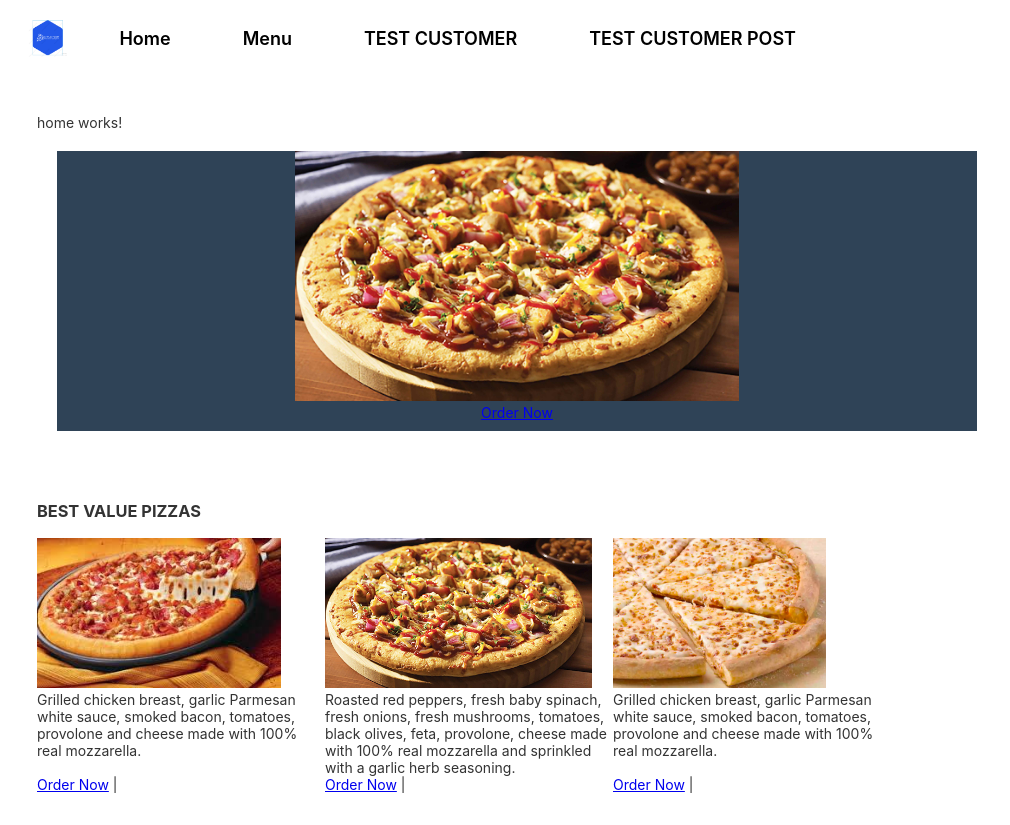
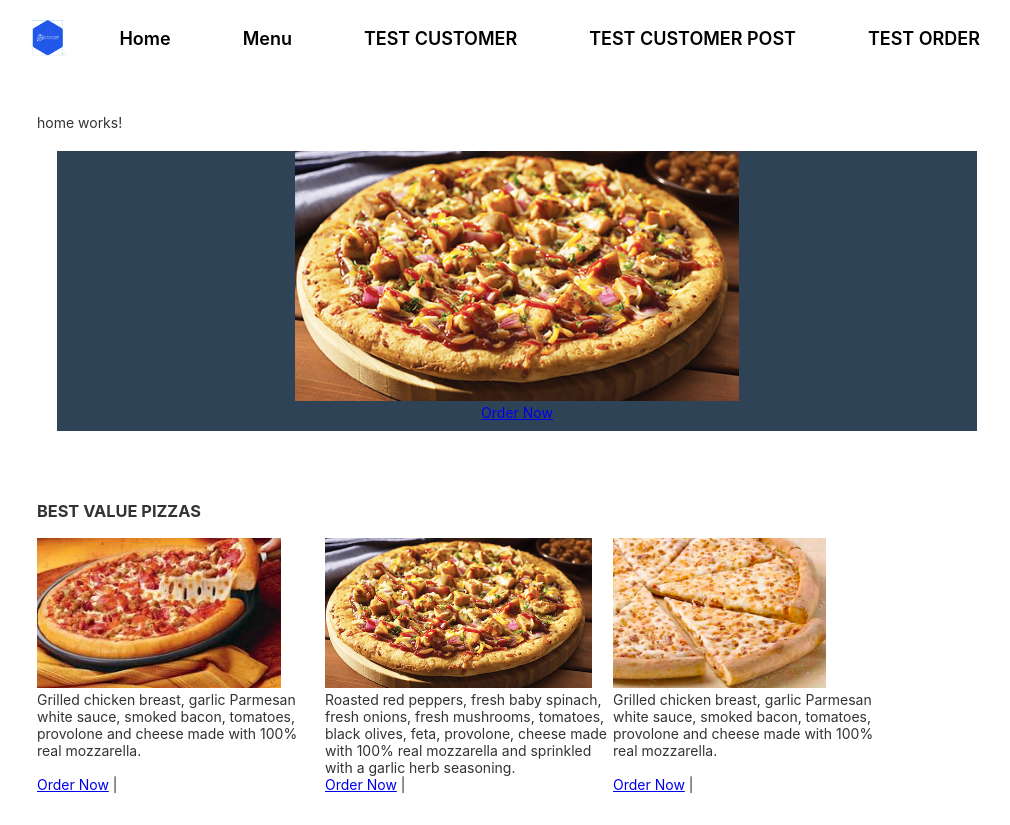
Before and after one commit to AaronAdlerRevature/ChajdPizzaAngular, an Angular app: page / in a window 1280 px wide. Shown: the whole page, without its empty margins (123-1133 px from the left). Built offline with nearby package versions, Linux system fonts and the light colour scheme.

Commit message:
Added test order link to main routing.

```diff
--- a/src/app/app-routing.module.ts
+++ b/src/app/app-routing.module.ts
@@ -6,6 +6,7 @@ import { ToppingsComponent  } from "./toppings/toppings.component";
 import { TestcustomerComponent } from './testcustomer/testcustomer.component';
 import { TestCustomerPostComponent } from './test-customer-post/test-customer-post.component';
 import { SpecialorderComponent } from './specialorder/specialorder.component';
+import { TestorderComponent } from './testorder/testorder.component';
 
 const routes: Routes = [
   { path: '', component: HomeComponent },
@@ -14,6 +15,7 @@ const routes: Routes = [
   { path: 'testcustomer', component: TestcustomerComponent},
   { path: 'testcustomerpost', component: TestCustomerPostComponent},
   { path: 'specialorder', component: SpecialorderComponent} ,
+  { path: 'testorder', component: TestorderComponent},
 ];
 
 @NgModule({
--- a/src/app/app.component.html
+++ b/src/app/app.component.html
@@ -13,6 +13,9 @@
     <div>
         <a routerLink = "testcustomerpost" class="menuItem">TEST CUSTOMER POST</a>
       </div>
+      <div>
+          <a routerLink = "testorder" class="menuItem">TEST ORDER</a>
+        </div>
 </div>
 
 <div class="content" role="main">
```
